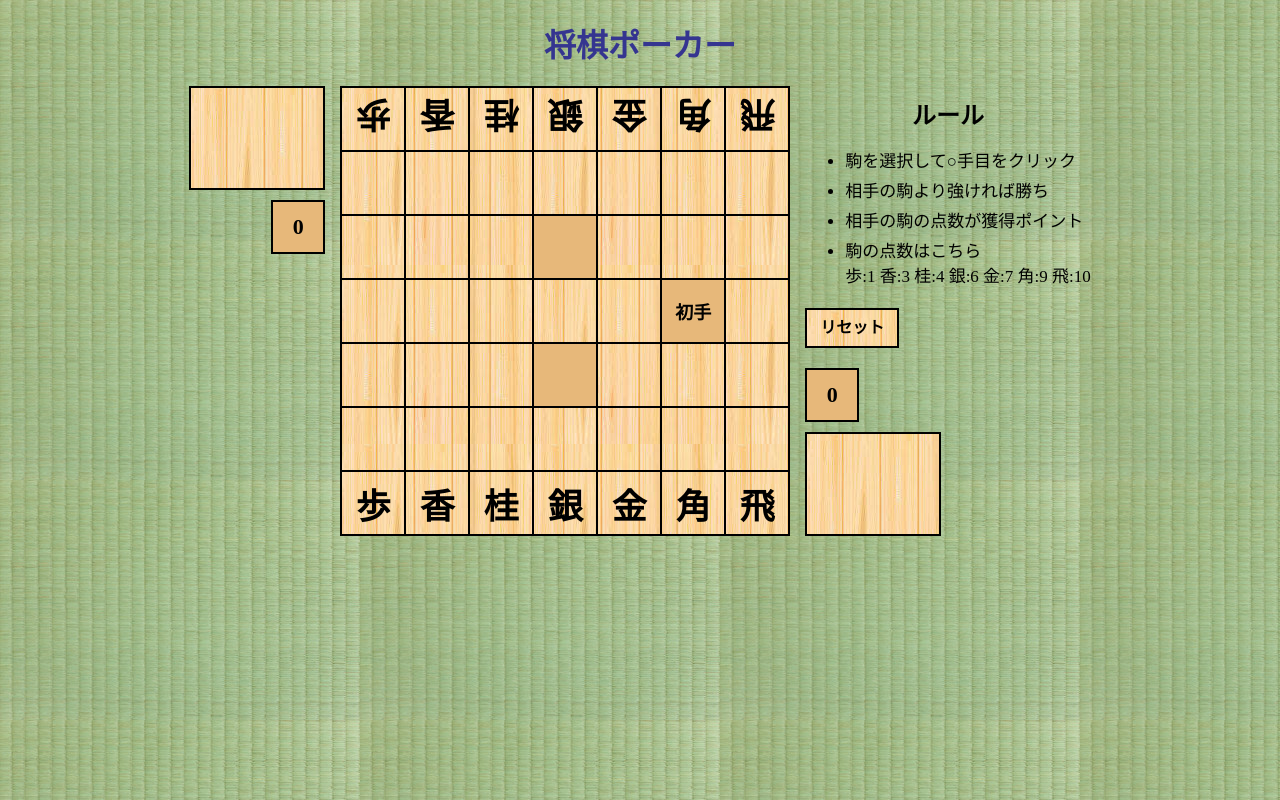
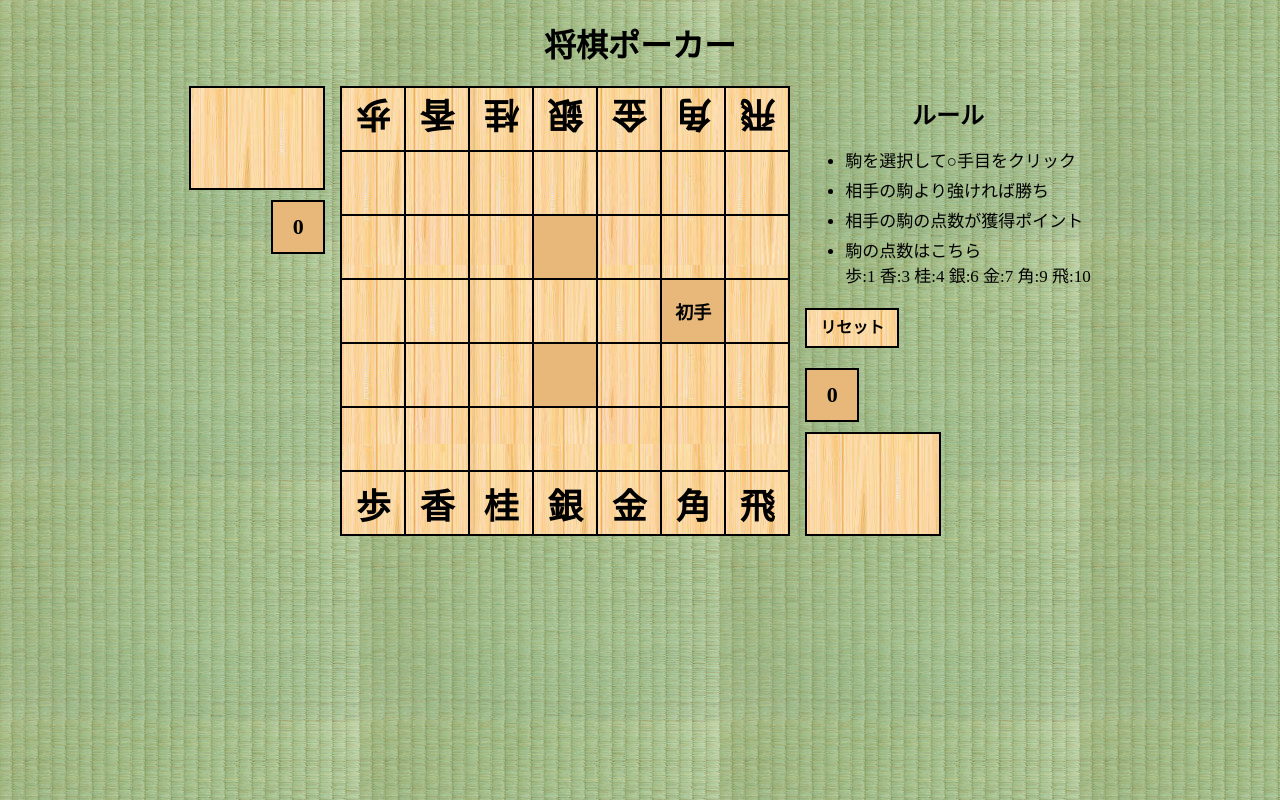
Before and after one commit to empty240/shogipoker, a Vue app: page / in a window 1280 px wide. Built offline with nearby package versions, Linux system fonts and the light colour scheme.

Commit message:
タイトルの色を黒に戻す

```diff
--- a/src/components/ShogiPoker.vue
+++ b/src/components/ShogiPoker.vue
@@ -1,6 +1,6 @@
 <template>
   <div>
-    <h1 style="color: #353590">将棋ポーカー</h1>
+    <h1>将棋ポーカー</h1>
     <div class="wrapper">
       <div class="com-komadai">
         <com-komadai></com-komadai>
```
